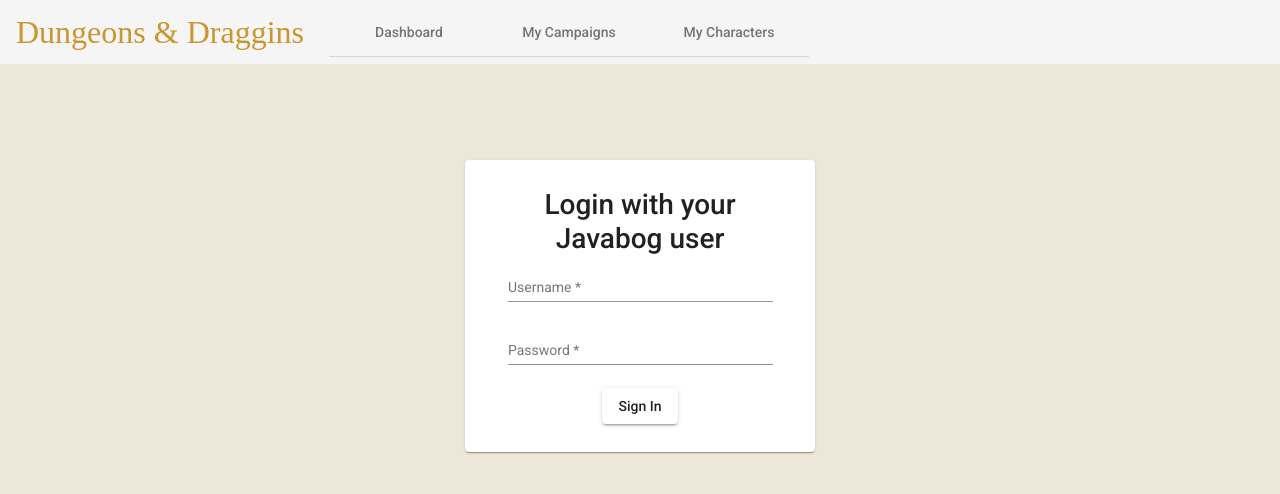
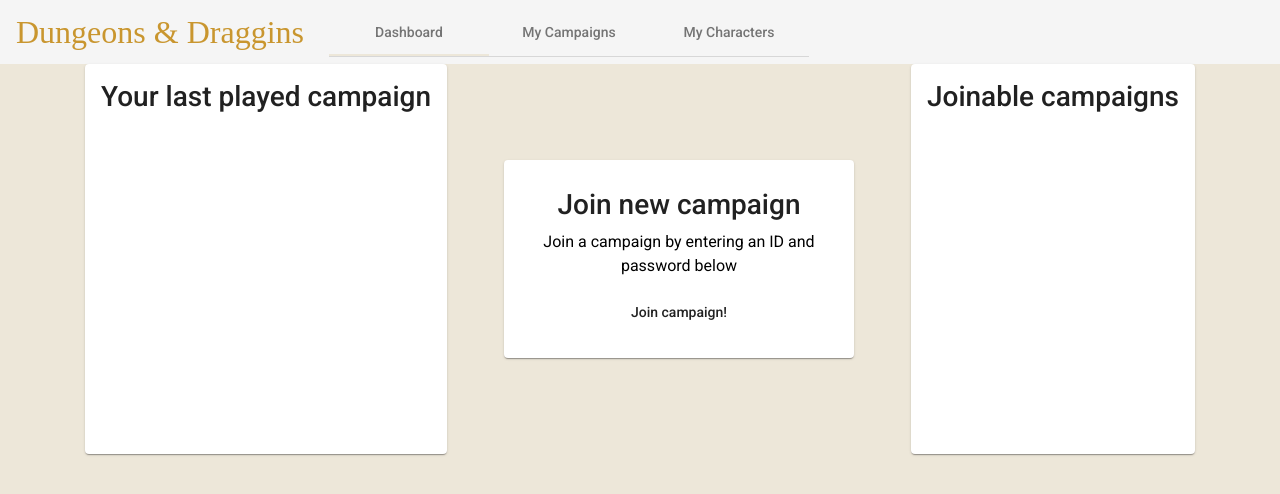
Before and after one commit to JoakimLevorsen/DnDBackend, an Angular app in the folder ClientApp/: page / in a window 1280 px wide. Before the commit this address led to /login. Shown: the top 494 px of the page. Built offline with nearby package versions, Linux system fonts and the light colour scheme; no server answers; a web font is replaced by a local one.

Commit message:
Dashboard, Poopy dialog attempt

```diff
--- a/ClientApp/src/app/app.module.ts
+++ b/ClientApp/src/app/app.module.ts
@@ -26,7 +26,7 @@ export class AuthGuardService implements CanActivate {
         if (this.socket.auth$.value) {
             return true;
         }
-        // return true;
+        return true;
         this.router.navigate(["/login"]);
         return false;
     }
--- /dev/null
+++ b/ClientApp/src/app/dashboard/dashboard.component.css
@@ -0,0 +1,17 @@
+.flexContainer {
+    display: flex;
+    flex-direction: row;
+    justify-content: center;
+}
+
+.flexItem {
+    flex: 1;
+}
+
+.customMatCard {
+    margin: 6em auto;
+    text-align: center;
+    align-items: baseline;
+    padding: 28px;
+    max-width: 350px;
+}
--- /dev/null
+++ b/ClientApp/src/app/dashboard/dashboard.component.dialog.html
@@ -0,0 +1,22 @@
+<h1 mat-dialog-title>Join campaign</h1>
+<div mat-dialog-content>
+    <p>Enter ID and password below</p>
+    <mat-form-field>
+        <mat-label>ID</mat-label>
+        <input matInput [(ngModel)]="data.joinByIDNumber" />
+    </mat-form-field>
+    <mat-form-field>
+        <mat-label>Password</mat-label>
+        <input matInput [(ngModel)]="data.joinByIDPassword" />
+    </mat-form-field>
+</div>
+<div mat-dialog-actions>
+    <button mat-button (click)="onNoClick()">No Thanks</button>
+    <button
+        mat-button
+        [mat-dialog-close]="[data.joinByIDNumber, data.joinByIDPassword]"
+        cdkFocusInitial
+    >
+        Ok
+    </button>
+</div>
--- a/ClientApp/src/app/dashboard/dashboard.component.html
+++ b/ClientApp/src/app/dashboard/dashboard.component.html
@@ -1,43 +1,19 @@
-<h1>Hello, Amazing DND Group</h1>
-<p>Welcome to your new single-page application, built with:</p>
-<ul>
-    <li>
-        <a href="https://get.asp.net/">ASP.NET Core</a> and
-        <a href="https://msdn.microsoft.com/en-us/library/67ef8sbd.aspx">C#</a>
-        for cross-platform server-side code
-    </li>
-    <li>
-        <a href="https://angular.io/">Angular</a> and
-        <a href="http://www.typescriptlang.org/">TypeScript</a> for client-side
-        code
-    </li>
-    <li>
-        <a href="http://getbootstrap.com/">Bootstrap</a> for layout and styling
-    </li>
-</ul>
-<p>To help you get started, we've also set up:</p>
-<ul>
-    <li>
-        <strong>Client-side navigation</strong>. For example, click
-        <em>Counter</em> then <em>Back</em> to return here.
-    </li>
-    <li>
-        <strong>Angular CLI integration</strong>. In development mode, there's
-        no need to run <code>ng serve</code>. It runs in the background
-        automatically, so your client-side resources are dynamically built on
-        demand and the page refreshes when you modify any file.
-    </li>
-    <li>
-        <strong>Efficient production builds</strong>. In production mode,
-        development-time features are disabled, and your
-        <code>dotnet publish</code> configuration automatically invokes
-        <code>ng build</code> to produce minified, ahead-of-time compiled
-        JavaScript files.
-    </li>
-</ul>
-<p>
-    The <code>ClientApp</code> subdirectory is a standard Angular CLI
-    application. If you open a command prompt in that directory, you can run any
-    <code>ng</code> command (e.g., <code>ng test</code>), or use
-    <code>npm</code> to install extra packages into it.
-</p>
+<div class="flexContainer">
+    <mat-card>
+        <div class="flexItem">
+            <h3>Your last played campaign</h3>
+        </div>
+    </mat-card>
+    <mat-card class="customMatCard">
+        <div class="flexItem">
+            <h3>Join new campaign</h3>
+            <p>Join a campaign by entering an ID and password below</p>
+            <button mat-button (click)="openDialog()">Join campaign!</button>
+        </div>
+    </mat-card>
+    <mat-card>
+        <div class="flexItem">
+            <h3>Joinable campaigns</h3>
+        </div>
+    </mat-card>
+</div>
--- a/ClientApp/src/app/dashboard/dashboard.component.ts
+++ b/ClientApp/src/app/dashboard/dashboard.component.ts
@@ -1,7 +1,56 @@
-import { Component } from "@angular/core";
+import { Component, Inject } from "@angular/core";
+import {
+    MatDialog,
+    MAT_DIALOG_DATA,
+    MatDialogConfig,
+    MatDialogRef,
+} from "@angular/material/dialog";
 
+export interface DialogData {
+    joinByIDNumber: number;
+    joinByIDPassword: string;
+}
 @Component({
     selector: "dashboard",
     templateUrl: "./dashboard.component.html",
+    styleUrls: ["./dashboard.component.css"],
 })
-export class DashboardComponent {}
+export class DashboardComponent {
+    joinByIDNumber: number;
+    joinByIDPassword: string;
+
+    constructor(public dialog: MatDialog) {}
+
+    openDialog() {
+        const dialogConfig = new MatDialogConfig();
+        dialogConfig.disableClose = true;
+        dialogConfig.autoFocus = true;
+        dialogConfig.width = "250px";
+
+        const dialogRef = this.dialog.open(
+            DashboardComponentDialog,
+            dialogConfig
+        );
+
+        dialogRef.afterClosed().subscribe(result => {
+            console.log("The dialog was closed");
+            console.log(this.joinByIDNumber);
+            console.log(this.joinByIDPassword);
+        });
+    }
+}
+
+@Component({
+    selector: "dashboard-dialog",
+    templateUrl: "./dashboard.component.dialog.html",
+})
+export class DashboardComponentDialog {
+    constructor(
+        public dialogRef: MatDialogRef<DashboardComponentDialog>,
+        @Inject(MAT_DIALOG_DATA) public data: DialogData
+    ) {}
+
+    onNoClick(): void {
+        this.dialogRef.close();
+    }
+}
```
